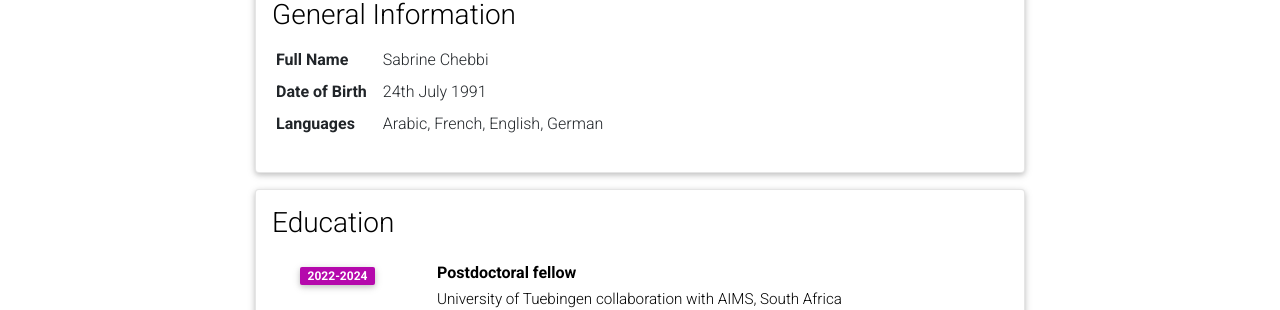
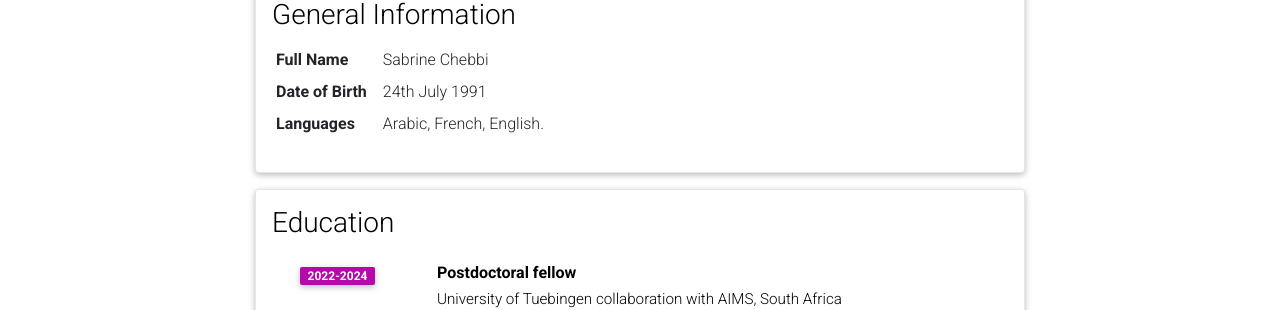
Before and after one commit to Sabrine-stack/Sabrine-stack.github.io, a Jekyll site: the page built from _pages/cv.md, in a window 1280 px wide and 900 px high. Shown: the part 204-514 px from the top of the window. Built offline with Jekyll 4.4.1, drawn with Linux system fonts in a browser that asks for light colours; comment, search, counter and statistics services are not loaded; a style sheet for code colours, icons or effects is not loaded.

Commit message:
Update cv.yml

```diff
--- a/_data/cv.yml
+++ b/_data/cv.yml
@@ -6,7 +6,7 @@
     - name: Date of Birth
       value: 24th July 1991
     - name: Languages
-      value: Arabic, French, English, German
+      value: Arabic, French, English.
 
 - title: Education
   type: time_table
```
